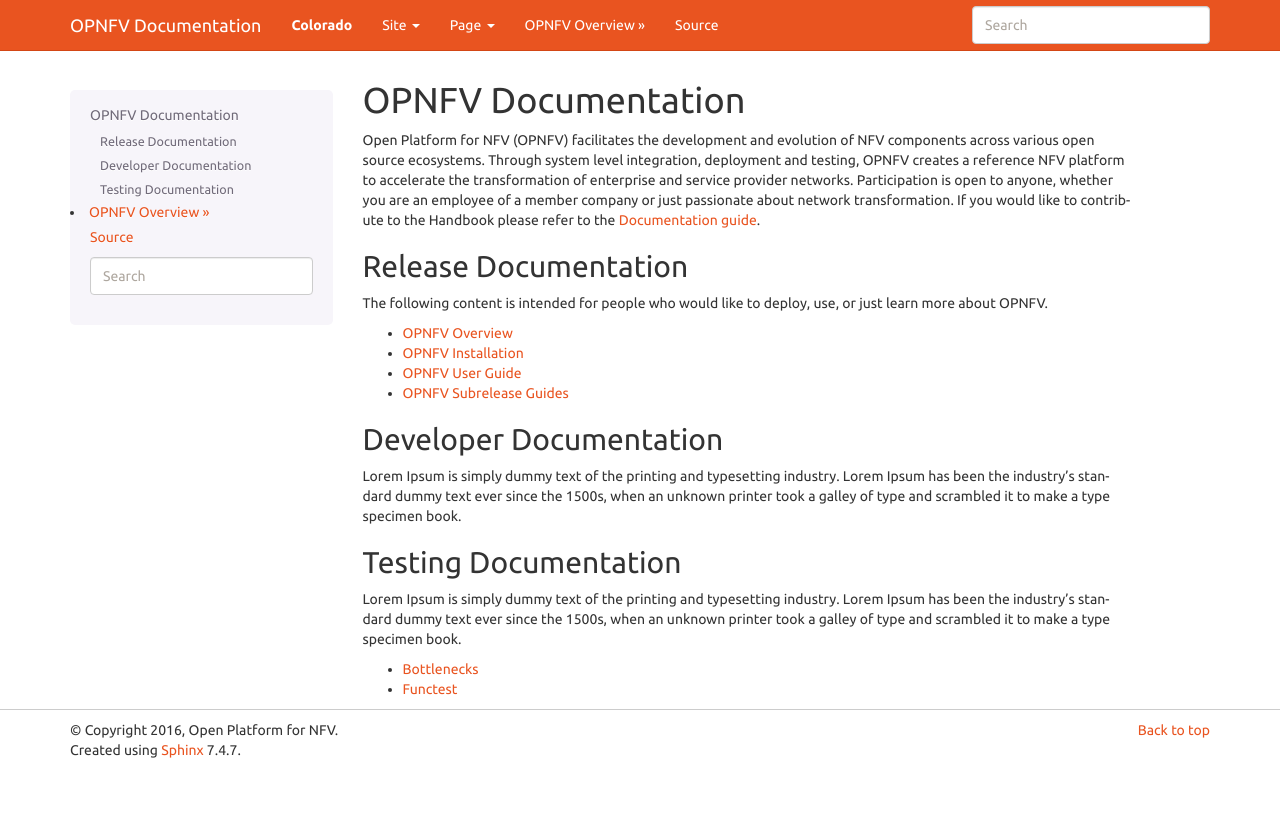
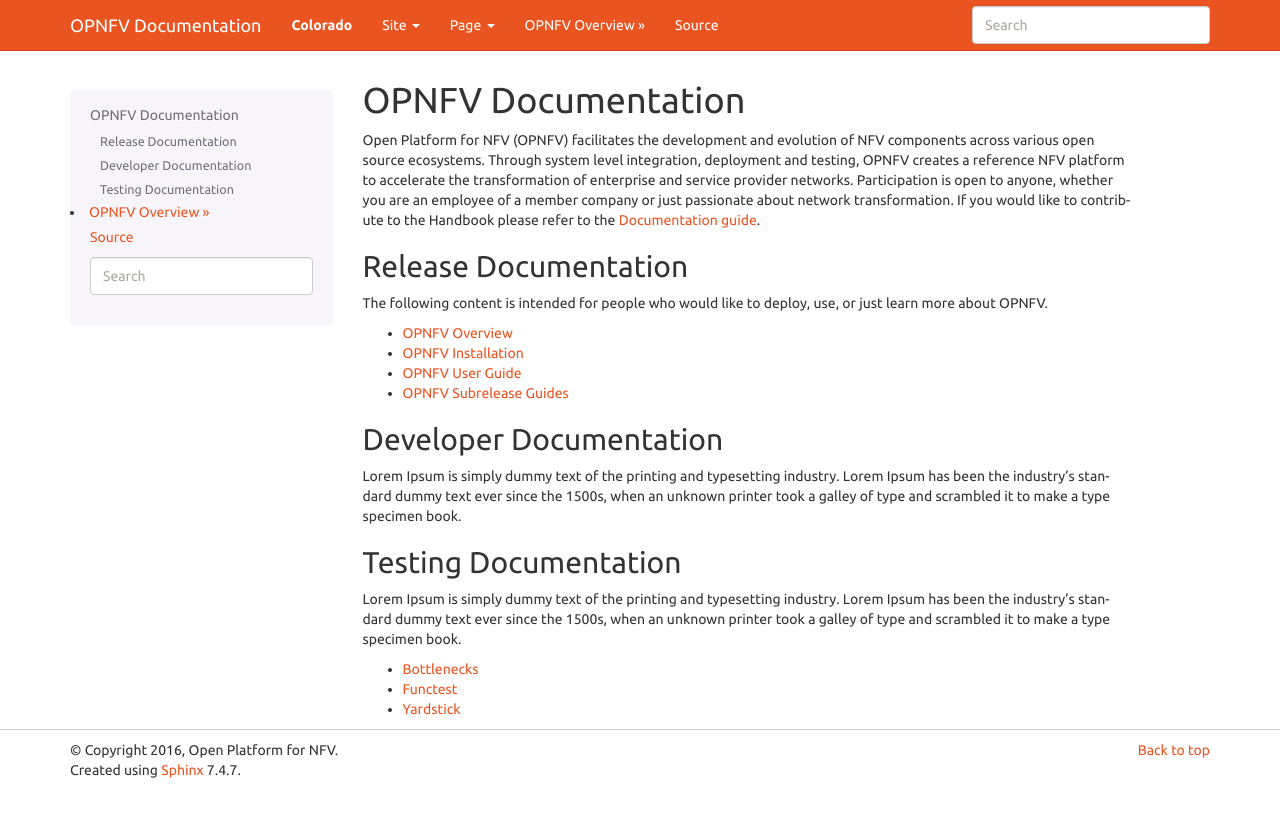
Before and after one commit to ShubhamRathi/OPNFVDocs-Demo, a Sphinx documentation site: the page built from docs/index.rst, in a window 1280 px wide. Shown: the top 817 px of the page. Built offline with Sphinx 7.4.7, drawn with Linux system fonts in a browser that asks for light colours; pages that are not in the unit, such as notebooks, are missing from menus.

Commit message:
Added Yardstick

```diff
--- a/docs/index.rst
+++ b/docs/index.rst
@@ -36,6 +36,7 @@
 
 - `Bottlenecks <http://opnfvdocsdemo.readthedocs.io/projects/bottlenecks/en/latest/>`_
 - `Functest <http://opnfvdocsdemo.readthedocs.io/projects/functest/en/latest/>`_
+- `Yardstick <http://opnfvdocsdemo.readthedocs.io/projects/yardstickopnfv/en/latest/>`_
 
 .. Commenting the below out until we actually use it
 .. Indices and tables
```
